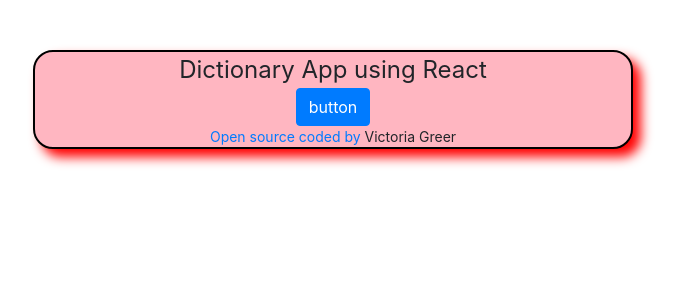
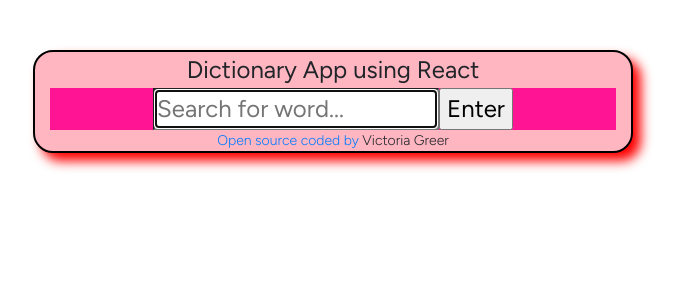
Before and after one commit to themightyvicki1/dictionary-using-react, a React (Create React App) app: page / in a window 1280 px wide. Shown: the top 300 px of the page, without its empty margins (307-988 px from the left). Built offline with nearby package versions, Linux system fonts and the light colour scheme.

Commit message:
added form for search engine

```diff
--- a/public/index.html
+++ b/public/index.html
@@ -15,6 +15,12 @@
       integrity="sha384-Vkoo8x4CGsO3+Hhxv8T/Q5PaXtkKtu6ug5TOeNV6gBiFeWPGFN9MuhOf23Q9Ifjh"
       crossorigin="anonymous"
     />
+    <link rel="preconnect" href="https://fonts.googleapis.com" />
+    <link rel="preconnect" href="https://fonts.gstatic.com" crossorigin />
+    <link
+      href="https://fonts.googleapis.com/css2?family=Figtree:ital,wght@0,300;0,400;0,500;0,600;0,700;0,800;0,900;1,300;1,400;1,500;1,600;1,700;1,800;1,900&display=swap"
+      rel="stylesheet"
+    />
 
     <title>Dictionary App</title>
   </head>
--- a/src/App.css
+++ b/src/App.css
@@ -2,10 +2,12 @@
   text-align: center;
   font-size: 24px;
   margin: 50px auto;
+  font-family: "Figtree", sans-serif;
 }
 
 .App footer {
   font-size: 14px;
+  font-weight: 200;
 }
 
 .App .container {
--- a/src/App.js
+++ b/src/App.js
@@ -1,13 +1,14 @@
 import "./App.css";
+import Dictionary from "./Dictionary";
 
 function App() {
   return (
     <div className="App">
       <div className="container">
         <header>Dictionary App using React</header>
-        <a href="/" className="btn btn-primary">
-          button
-        </a>
+        <main>
+          <Dictionary />
+        </main>
         <footer>
           <a
             href="https://github.com/themightyvicki1/dictionary-using-react"
--- /dev/null
+++ b/src/Dictionary.css
@@ -0,0 +1,3 @@
+.Dictionary {
+  background-color: deeppink;
+}
--- /dev/null
+++ b/src/Dictionary.js
@@ -0,0 +1,29 @@
+import React, { useState } from "react";
+import "./Dictionary.css";
+
+export default function Dictionary() {
+  let [word, setWord] = useState("");
+
+  function search(event) {
+    event.preventDefault();
+    alert(`searching for ${word}`);
+  }
+
+  function handleWordChange(event) {
+    setWord(event.target.value);
+  }
+
+  return (
+    <div className="Dictionary">
+      <form onSubmit={search}>
+        <input
+          type="search"
+          placeholder="Search for word..."
+          autoFocus={true}
+          onChange={handleWordChange}
+        ></input>
+        <input type="submit" value="Enter"></input>
+      </form>
+    </div>
+  );
+}
```
